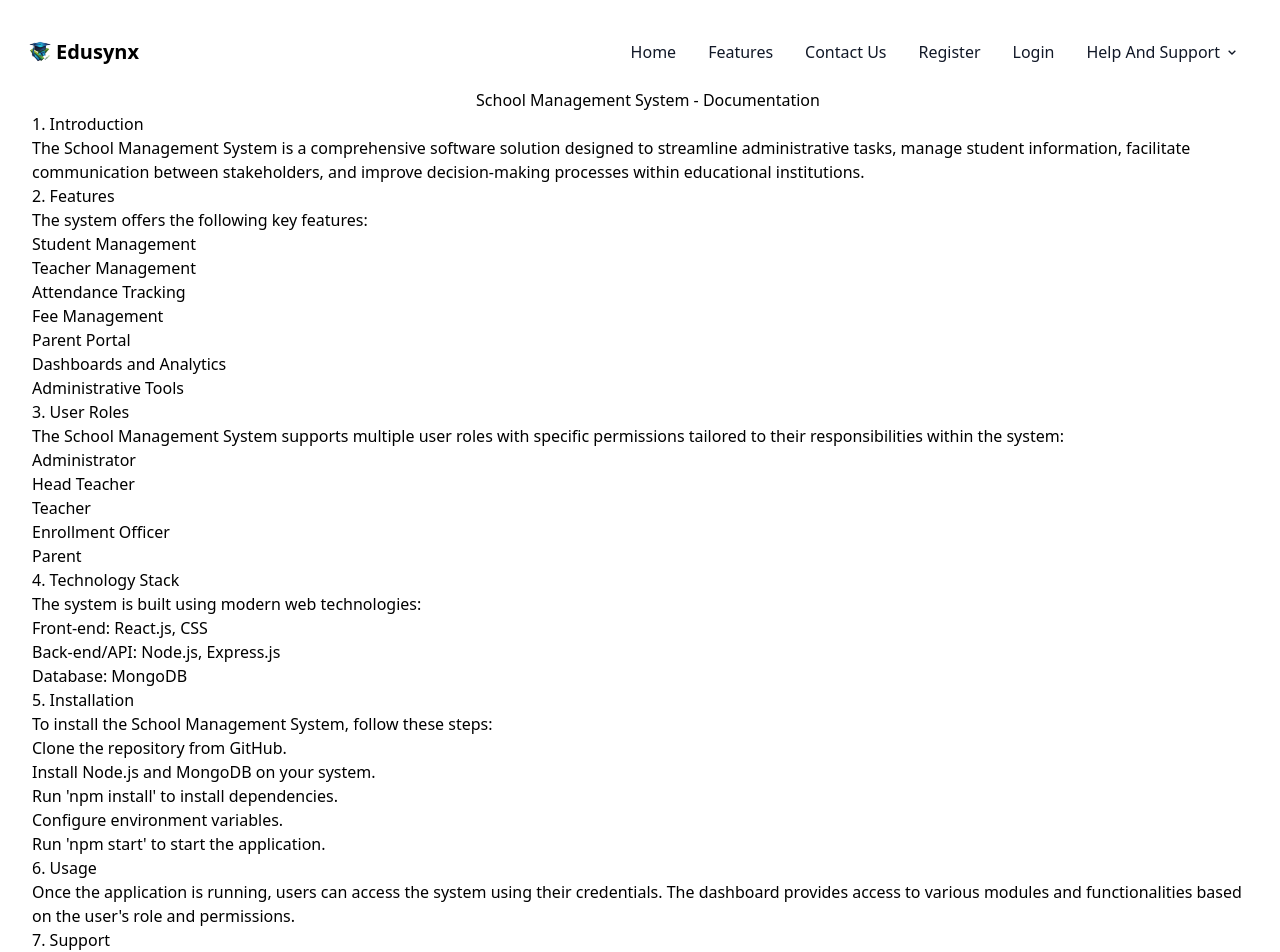
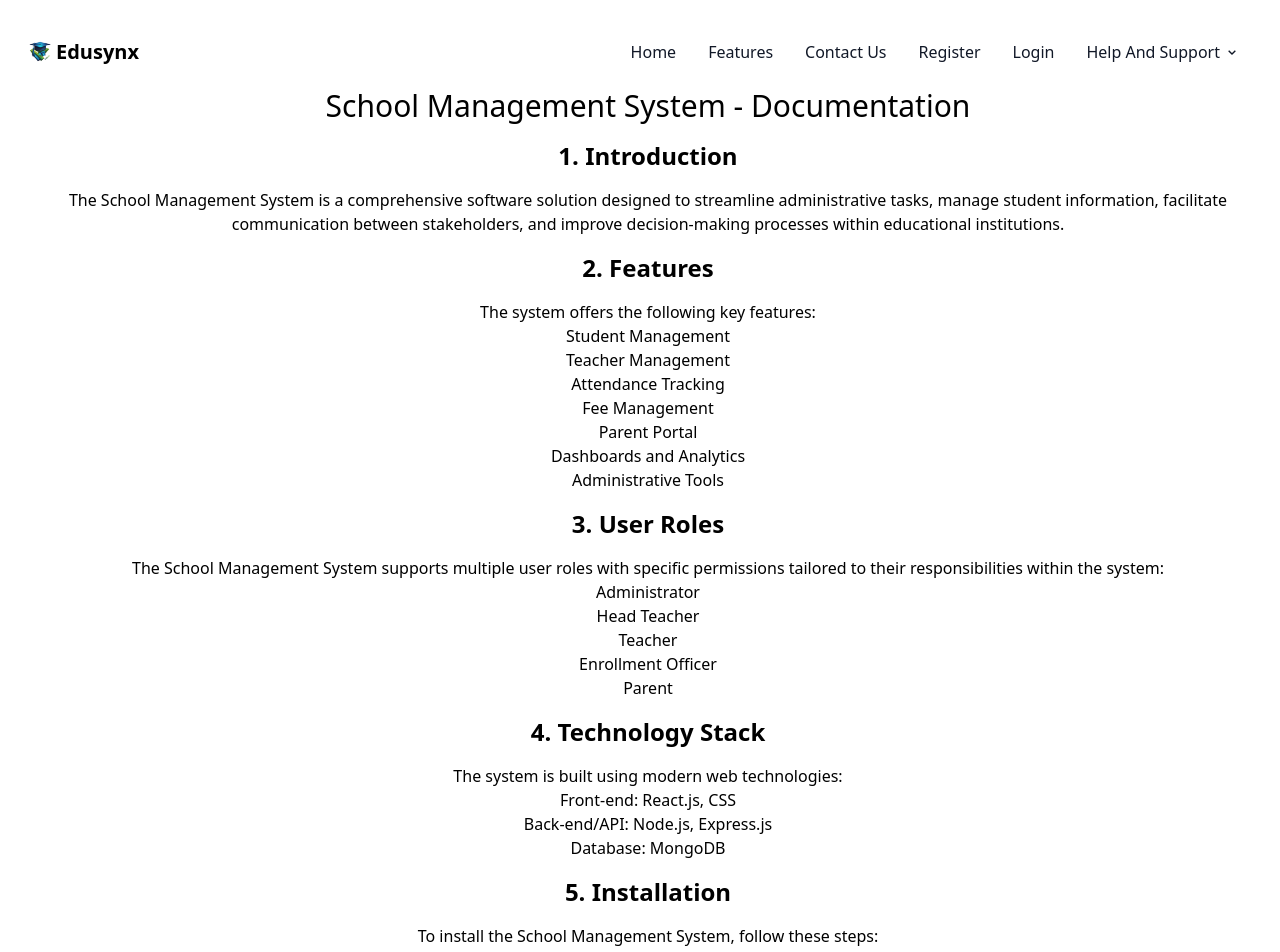
Before and after one commit to elamuhombe/gomycode-mern-edusynx-school-management-system, a React (Vite) app in the folder client/: page /support/Documentation in a window 1280 px wide. Shown: the top 952 px of the page. Built offline with nearby package versions, Linux system fonts and the light colour scheme.

Commit message:
style: Align items to the center

```diff
--- a/client/src/pages/support/Documentation.tsx
+++ b/client/src/pages/support/Documentation.tsx
@@ -6,9 +6,9 @@ const Documentation: React.FC = () => {
     <div>
       <Header />
       <div className="ml-4">
-      <h1 className='text-center'>School Management System - Documentation</h1>
-
-      <h2>1. Introduction</h2>
+      <h1 className='text-3xl text-center'>School Management System - Documentation</h1>
+      <div className='text-center'>
+      <h2 className='mt-4 text-2xl font-semibold mb-4'>1. Introduction</h2>
       <p>
         The School Management System is a comprehensive software solution
         designed to streamline administrative tasks, manage student
@@ -16,7 +16,7 @@ const Documentation: React.FC = () => {
         decision-making processes within educational institutions.
       </p>
 
-      <h2>2. Features</h2>
+      <h2 className='mt-4 text-2xl font-semibold mb-4'>2. Features</h2>
       <p>
         The system offers the following key features:
         <ul>
@@ -30,7 +30,7 @@ const Documentation: React.FC = () => {
         </ul>
       </p>
 
-      <h2>3. User Roles</h2>
+      <h2 className='mt-4 text-2xl font-semibold mb-4'>3. User Roles</h2>
       <p>
         The School Management System supports multiple user roles with specific
         permissions tailored to their responsibilities within the system:
@@ -43,7 +43,7 @@ const Documentation: React.FC = () => {
         </ul>
       </p>
 
-      <h2>4. Technology Stack</h2>
+      <h2 className='mt-4 text-2xl font-semibold mb-4'>4. Technology Stack</h2>
       <p>
         The system is built using modern web technologies:
         <ul>
@@ -53,7 +53,7 @@ const Documentation: React.FC = () => {
         </ul>
       </p>
 
-      <h2>5. Installation</h2>
+      <h2 className='mt-4 text-2xl font-semibold mb-4'>5. Installation</h2>
       <p>
         To install the School Management System, follow these steps:
         <ol>
@@ -65,24 +65,27 @@ const Documentation: React.FC = () => {
         </ol>
       </p>
 
-      <h2>6. Usage</h2>
+      <h2 className='mt-4 text-2xl font-semibold mb-4'>6. Usage</h2>
       <p>
         Once the application is running, users can access the system using
         their credentials. The dashboard provides access to various modules and
         functionalities based on the user's role and permissions.
       </p>
 
-      <h2>7. Support</h2>
+      <h2 className='mt-4 text-2xl font-semibold mb-4'>7. Support</h2>
       <p>
         For any questions, issues, or assistance, please contact our support
         team at emuhombe@gmail.com.
       </p>
 
-      <h2>8. License</h2>
+      <h2 className='mt-4 text-2xl font-semibold mb-4'>8. License</h2>
       <p>
         This project is licensed under the Edusynx License - see the LICENSE file
         for details.
       </p>
+      </div>
+
+
 
       </div>
 
```
